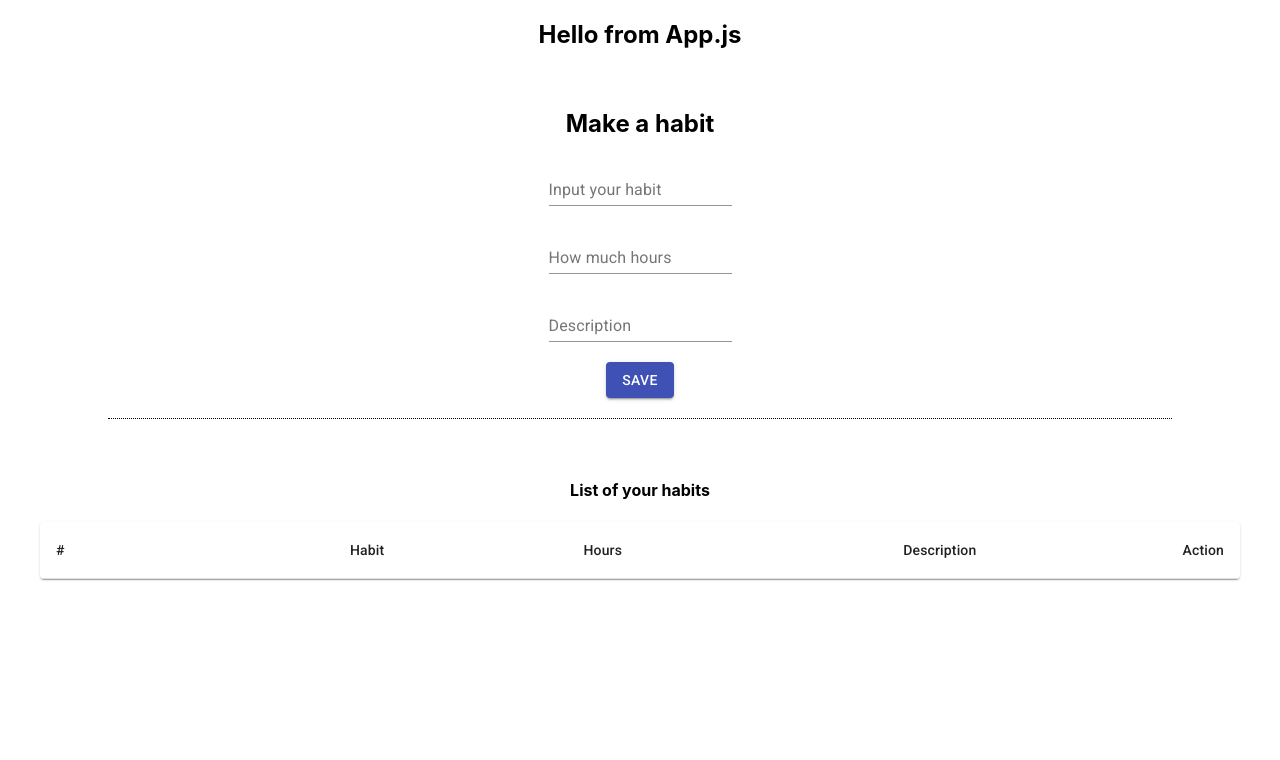
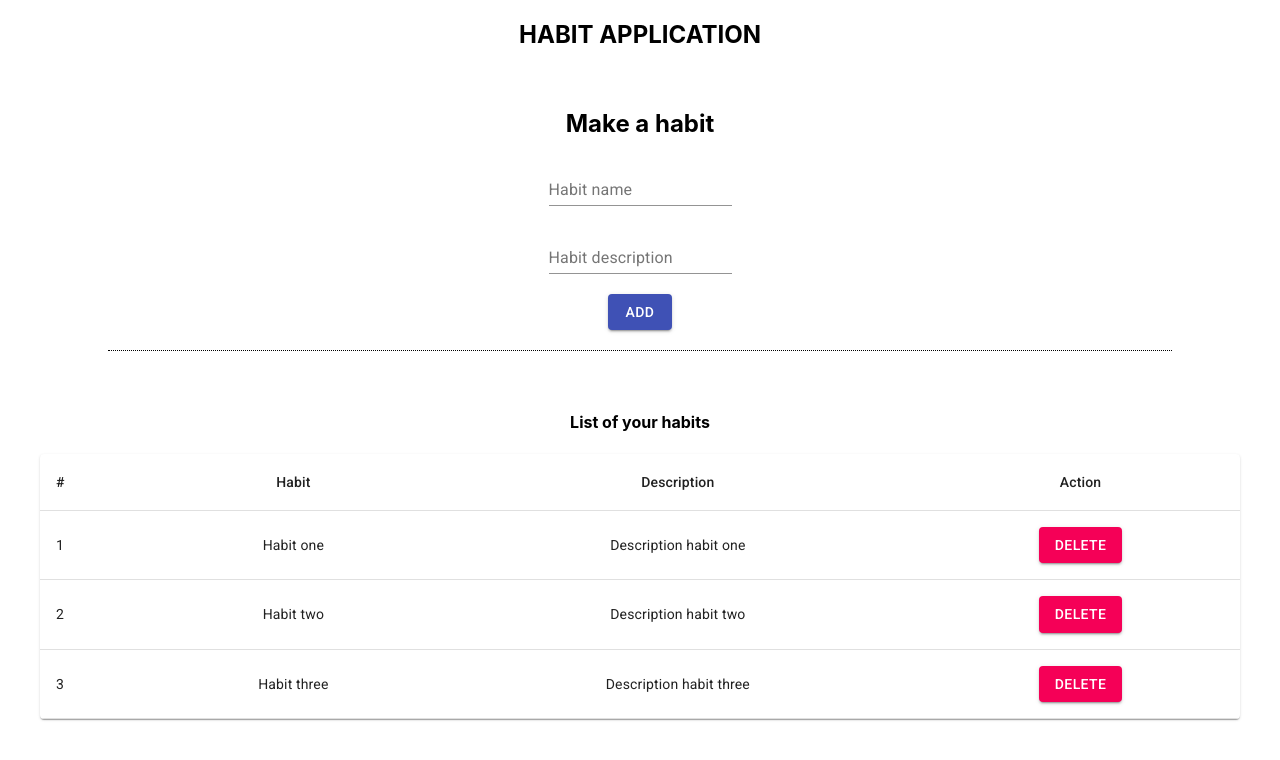
Before and after one commit to nemanjat053/HabitApp, a React (Create React App) app: page / in a window 1280 px wide. Shown: the top 760 px of the page. Built offline with nearby package versions, Linux system fonts and the light colour scheme.

Commit message:
Finished design

```diff
--- a/src/App.js
+++ b/src/App.js
@@ -7,7 +7,7 @@ import HabbitList from './containers/HabitList/HabitList';
 function App() {
   return (
     <div className="App">
-      <h2>Hello from App.js</h2>
+      <h2>HABIT APPLICATION</h2>
       <Main />
       <br />
       <HabbitList />
--- a/src/containers/HabitList/HabitList.js
+++ b/src/containers/HabitList/HabitList.js
@@ -1,15 +1,41 @@
 import React, { Component } from "react";
-import Table from '@material-ui/core/Table';
-import TableBody from '@material-ui/core/TableBody';
-import TableCell from '@material-ui/core/TableCell';
-import TableContainer from '@material-ui/core/TableContainer';
-import TableHead from '@material-ui/core/TableHead';
-import TableRow from '@material-ui/core/TableRow';
-import Paper from '@material-ui/core/Paper';
+import {
+  Table,
+  TableBody,
+  TableCell,
+  Paper,
+  TableRow,
+  TableHead,
+  TableContainer,
+  Button,
+} from "@material-ui/core";
 
 import "./HabitList.css";
 
 export default class HabbitList extends Component {
+  constructor(props) {
+    super(props);
+    this.state = {
+      habits: [
+        {
+          id: 1,
+          name: "Habit one",
+          description: "Description habit one",
+        },
+        {
+          id: 2,
+          name: "Habit two",
+          description: "Description habit two",
+        },
+        {
+          id: 3,
+          name: "Habit three",
+          description: "Description habit three",
+        },
+      ],
+    };
+  }
+
   render() {
     return (
       <div className="HabitList">
@@ -19,23 +45,26 @@ export default class HabbitList extends Component {
             <TableHead>
               <TableRow>
                 <TableCell>#</TableCell>
-                                <TableCell align="right">Habit</TableCell>
-                                <TableCell align="right">Hours</TableCell>
-                                <TableCell align="right">Description</TableCell>
-                                <TableCell align="right">Action</TableCell>
+                <TableCell align="center">Habit</TableCell>
+                <TableCell align="center">Description</TableCell>
+                <TableCell align="center">Action</TableCell>
               </TableRow>
             </TableHead>
             <TableBody>
-                            {/* {rows.map((row) => (
-                                <TableRow key={row.name}>
+              {this.state.habits.map((habit) => (
+                <TableRow key={habit.id}>
                   <TableCell component="th" scope="row">
-                                        {row.name}
+                    {habit.id}
                   </TableCell>
-                                    <TableCell align="right">{row.calories}</TableCell>
-                                    <TableCell align="right">{row.fat}</TableCell>
-                                    <TableCell align="right">{row.carbs}</TableCell>
+                  <TableCell align="center"> {habit.name}</TableCell>
+                  <TableCell align="center">{habit.description}</TableCell>
+                  <TableCell align="center">
+                    <Button variant="contained" color="secondary">
+                      Delete
+                    </Button>
+                  </TableCell>
                 </TableRow>
-                            ))} */}
+              ))}
             </TableBody>
           </Table>
         </TableContainer>
--- a/src/containers/Main/Main.js
+++ b/src/containers/Main/Main.js
@@ -9,22 +9,18 @@ export default class Main extends Component {
             <div className="Main">
                 <h2>Make a habit</h2>
                 <FormControl>
-                    <InputLabel htmlFor="my-input">Input your habit</InputLabel>
+                    <InputLabel htmlFor="my-input">Habit name </InputLabel>
                     <Input id="my-input" aria-describedby="my-helper-text" />
                 </FormControl>
+
                 <br />
                 <FormControl>
-                    <InputLabel htmlFor="my-input">How much hours</InputLabel>
-                    <Input id="my-input" aria-describedby="my-helper-text" />
-                </FormControl>
-                <br />
-                <FormControl>
-                    <InputLabel htmlFor="my-input">Description</InputLabel>
+                    <InputLabel htmlFor="my-input">Habit description</InputLabel>
                     <Input id="my-input" aria-describedby="my-helper-text" />
                 </FormControl>
                 <br />
                 <Button variant="contained" color="primary">
-                    Save
+                    Add
                 </Button>
             </div>
         )
```
Lines whose indentation alone changed are shown as unchanged.
